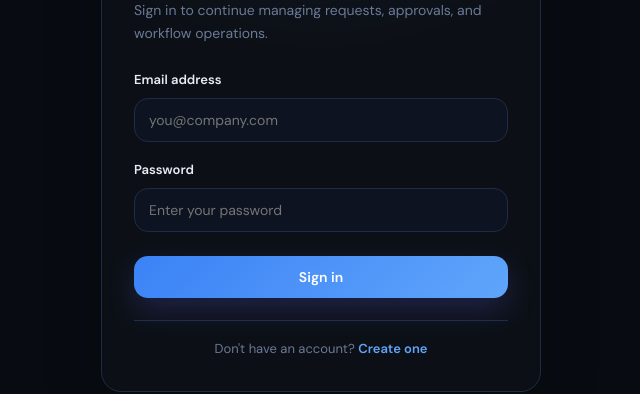
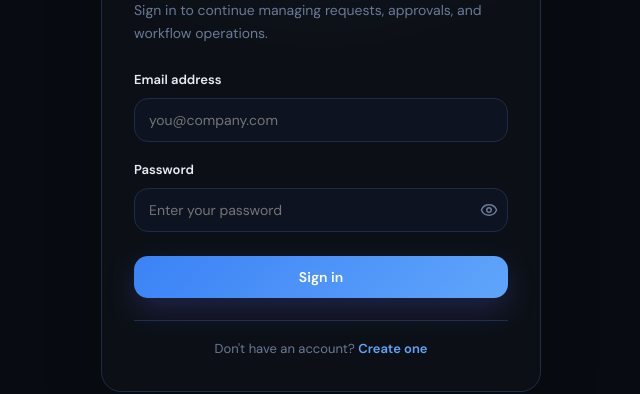
Before and after one commit to Siddhi-1711/flowops-frontend, a React (Vite) app: page /login in a window 1280 px wide. Shown: the part 302-696 px from the top of the page, without its empty margins (319-959 px from the left). Built offline with nearby package versions, Linux system fonts and the light colour scheme; no server answers.

Commit message:
fix: login page design

```diff
--- a/src/pages/Login.jsx
+++ b/src/pages/Login.jsx
@@ -1,6 +1,6 @@
 import { useState } from 'react'
 import { useNavigate, Link } from 'react-router-dom'
-import { ArrowLeft } from 'lucide-react'
+import { ArrowLeft, Eye, EyeOff } from 'lucide-react'
 import api from '../api/axios'
 
 export default function Login() {
@@ -8,6 +8,7 @@ export default function Login() {
   const [form, setForm] = useState({ email: '', password: '' })
   const [error, setError] = useState('')
   const [loading, setLoading] = useState(false)
+  const [showPassword, setShowPassword] = useState(false)
 
   const handleSubmit = async (e) => {
     e.preventDefault()
@@ -160,21 +161,7 @@ export default function Login() {
             onSubmit={handleSubmit}
             style={{ display: 'flex', flexDirection: 'column', gap: 18 }}
           >
-            {[
-              {
-                key: 'email',
-                label: 'Email address',
-                type: 'email',
-                placeholder: 'you@company.com',
-              },
-              {
-                key: 'password',
-                label: 'Password',
-                type: 'password',
-                placeholder: 'Enter your password',
-              },
-            ].map((f) => (
-              <div key={f.key}>
+            <div>
               <label
                 style={{
                   display: 'block',
@@ -184,14 +171,14 @@ export default function Login() {
                   marginBottom: 7,
                 }}
               >
-                  {f.label}
+                Email address
               </label>
 
               <input
-                  type={f.type}
-                  value={form[f.key]}
-                  onChange={(e) => setForm({ ...form, [f.key]: e.target.value })}
-                  placeholder={f.placeholder}
+                type="email"
+                value={form.email}
+                onChange={(e) => setForm({ ...form, email: e.target.value })}
+                placeholder="you@company.com"
                 required
                 style={{
                   width: '100%',
@@ -216,7 +203,72 @@ export default function Login() {
                 }}
               />
             </div>
-            ))}
+
+            <div>
+              <label
+                style={{
+                  display: 'block',
+                  fontSize: 13,
+                  fontWeight: 600,
+                  color: 'var(--text)',
+                  marginBottom: 7,
+                }}
+              >
+                Password
+              </label>
+
+              <div style={{ position: 'relative' }}>
+                <input
+                  type={showPassword ? 'text' : 'password'}
+                  value={form.password}
+                  onChange={(e) => setForm({ ...form, password: e.target.value })}
+                  placeholder="Enter your password"
+                  required
+                  style={{
+                    width: '100%',
+                    padding: '12px 42px 12px 14px',
+                    background: 'var(--bg2)',
+                    border: '1px solid var(--border)',
+                    borderRadius: '14px',
+                    color: 'var(--text)',
+                    fontSize: 14,
+                    fontFamily: 'var(--font)',
+                    outline: 'none',
+                    transition: 'border-color 0.18s ease, box-shadow 0.18s ease',
+                    boxSizing: 'border-box',
+                  }}
+                  onFocus={(e) => {
+                    e.target.style.borderColor = 'var(--accent)'
+                    e.target.style.boxShadow = '0 0 0 4px rgba(99,102,241,0.10)'
+                  }}
+                  onBlur={(e) => {
+                    e.target.style.borderColor = 'var(--border)'
+                    e.target.style.boxShadow = 'none'
+                  }}
+                />
+
+                <button
+                  type="button"
+                  onClick={() => setShowPassword(!showPassword)}
+                  style={{
+                    position: 'absolute',
+                    right: 10,
+                    top: '50%',
+                    transform: 'translateY(-50%)',
+                    background: 'transparent',
+                    border: 'none',
+                    cursor: 'pointer',
+                    color: 'var(--muted)',
+                    display: 'flex',
+                    alignItems: 'center',
+                    justifyContent: 'center',
+                    padding: 0,
+                  }}
+                >
+                  {showPassword ? <EyeOff size={18} /> : <Eye size={18} />}
+                </button>
+              </div>
+            </div>
 
             <button
               type="submit"
```
Lines whose indentation alone changed are shown as unchanged.
